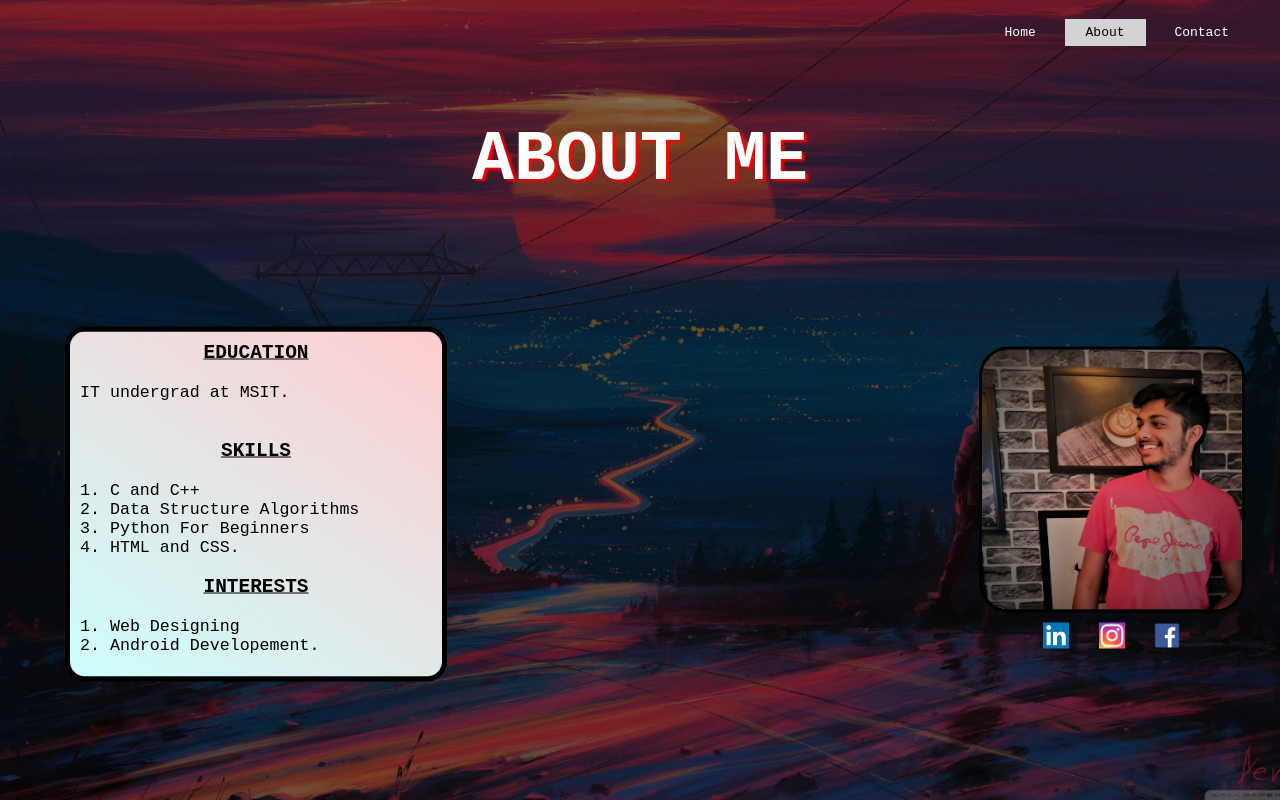
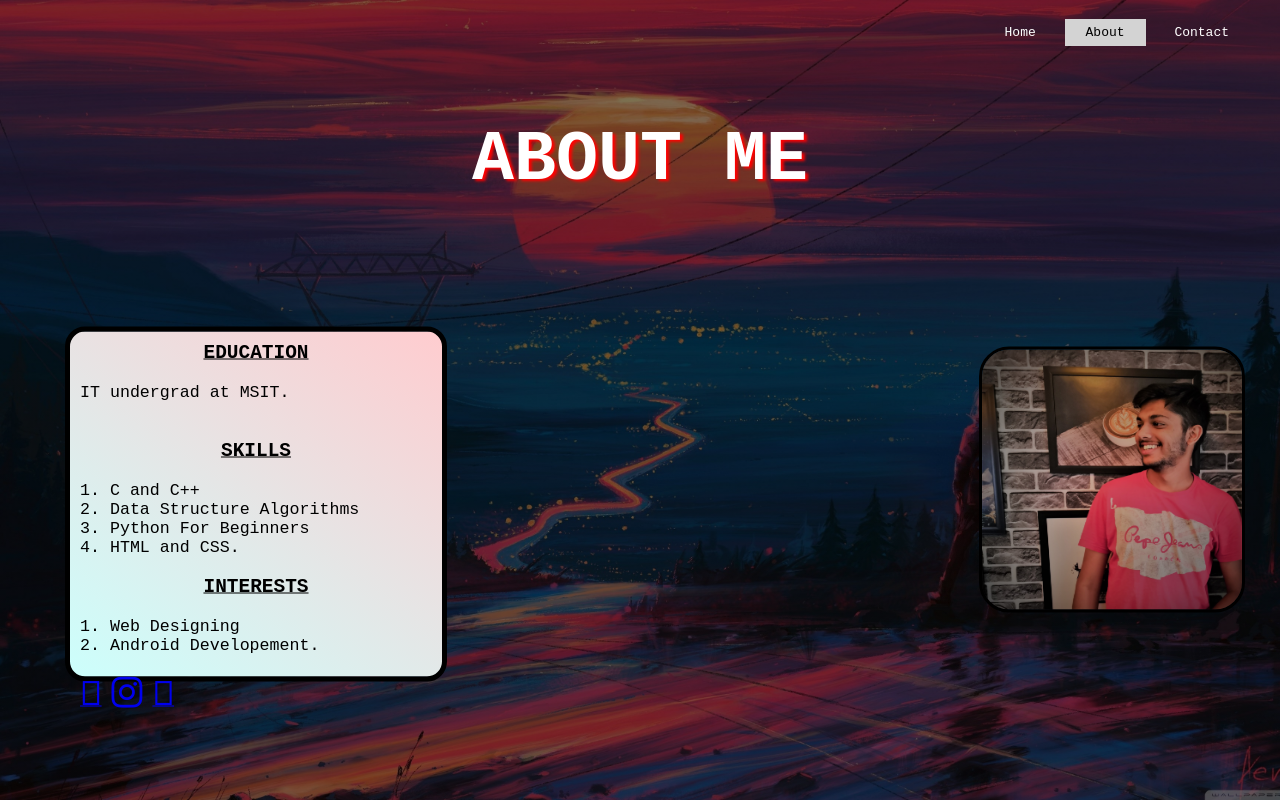
Before and after one commit to vanshaj-pahwa/front-end, a plain HTML site: page about.html in a window 1280 px wide. Drawn offline with Linux system fonts and the light colour scheme.

Commit message:
Icons added instead of Photos

```diff
--- a/about.html
+++ b/about.html
@@ -3,6 +3,7 @@
   <head>
     <title>MOTTU'S CREATIONS</title>
     <link rel="stylesheet" href="style.css">
+    <link rel="stylesheet" href="https://cdnjs.cloudflare.com/ajax/libs/font-awesome/4.7.0/css/font-awesome.min.css">
   </head>
   <body>
 <header>
@@ -33,9 +34,9 @@ IT undergrad at MSIT.
 
 </pre>
   <img class="me" src="4.jpeg">
-  <a href="https://www.linkedin.com/in/vanshaj-pahwa-903324171/" target="_blank"><img class="me1" src="5.png"></a>
-  <a href="https://www.instagram.com/vanshaj.pahwa/" target="_blank"><img class="me2" src="6.jpg"></a>
-  <a href="https://www.facebook.com/vanshaj.pahwa.92" target="_blank"><img class="me3" src="8.png"></a>
+  <a href="https://www.linkedin.com/in/vanshaj-pahwa-903324171/" target="_blank"><i class='fab fa-linkedin' style='font-size:36px'></i></a>
+  <a href="https://www.instagram.com/vanshaj.pahwa/" target="_blank"><i class="fa fa-instagram" style="font-size:36px"></i></a>
+  <a href="https://www.facebook.com/vanshaj.pahwa.92" target="_blank"><i class='fab fa-facebook-square' style='font-size:36px'></i></a>
 
 </header>
   </body>
```
